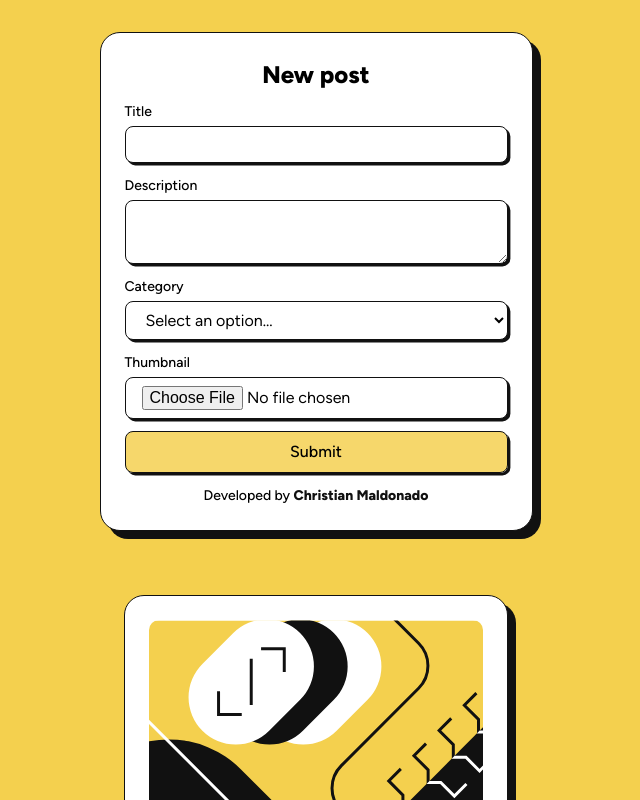
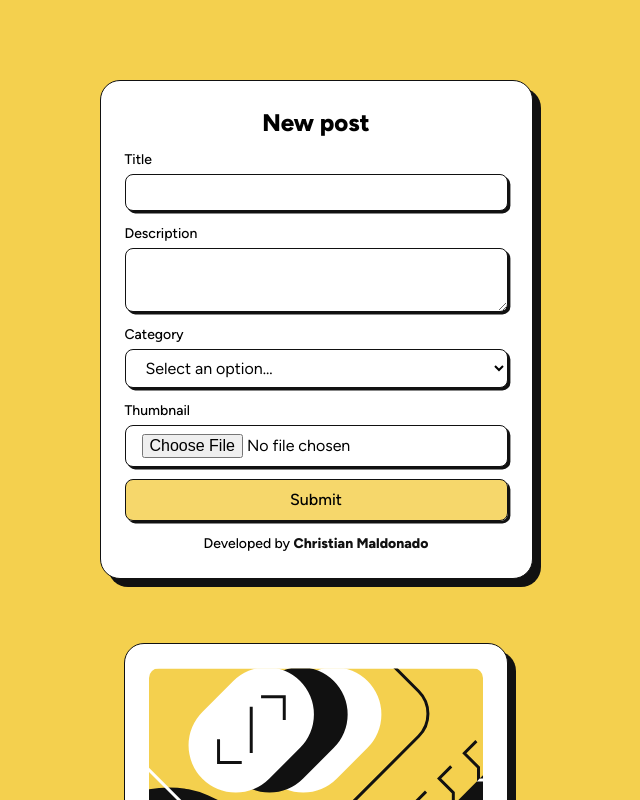
Before and after one commit to fm-solutions-chrismaldona2/blog-preview-card, a React (Vite) app: page / in a window 1280 px wide. Shown: the top 800 px of the page, without its empty margins (324-964 px from the left). Built offline with nearby package versions, Linux system fonts and the light colour scheme.

Commit message:
Update HomePage.module.css

```diff
--- a/src/pages/HomePage/HomePage.module.css
+++ b/src/pages/HomePage/HomePage.module.css
@@ -20,7 +20,7 @@
 
 @media (max-width: 90.625rem) {
   .main {
-    padding: 2rem;
+    padding: 5rem;
     height: auto;
     min-height: 100dvh;
     grid-template-columns: auto;
```
